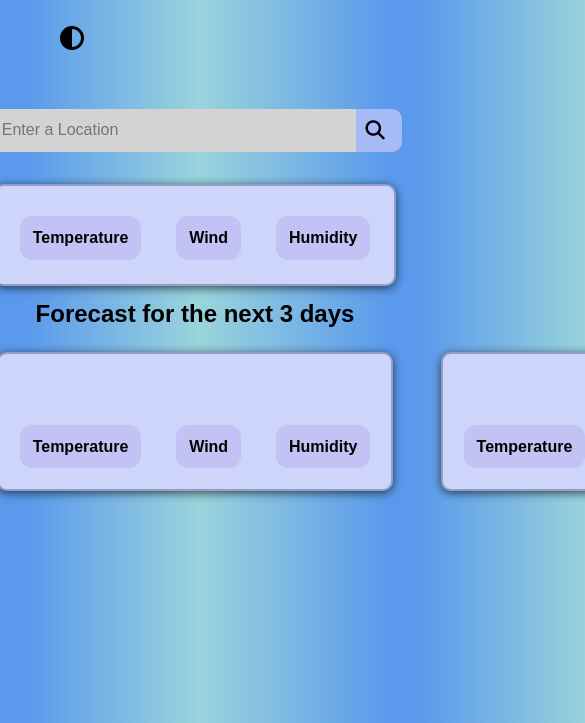
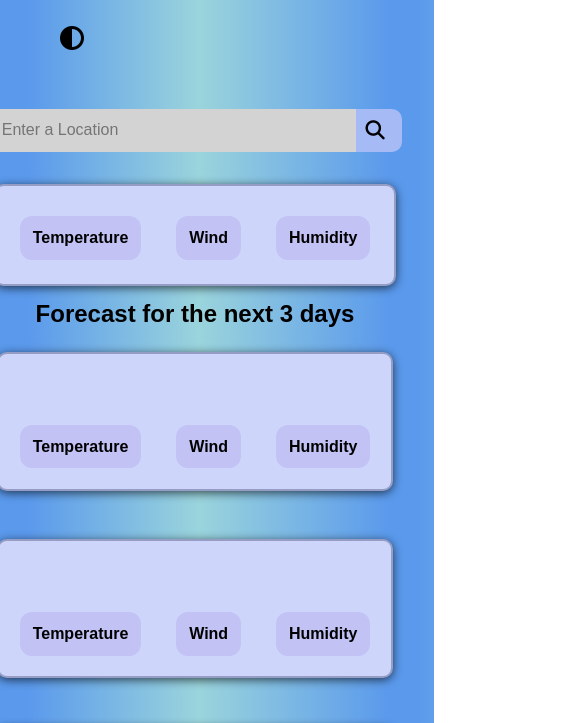
Before and after one commit to josueEstrada-94/weatherAppTOP, a plain HTML site: page index.html in a window 390 px wide. Shown: the top 723 px of the page, 585 px wide, since content can reach past the window. Drawn offline with Linux system fonts and the light colour scheme; no server answers.

Commit message:
Responsive Weather app

```diff
--- a/style.css
+++ b/style.css
@@ -170,3 +170,10 @@
     text-decoration: none;
     color: azure;
 }
+
+@media screen and (max-width: 550px){
+    .forecast-container {
+        display: flex;
+        flex-direction: column;
+    }
+}
```
